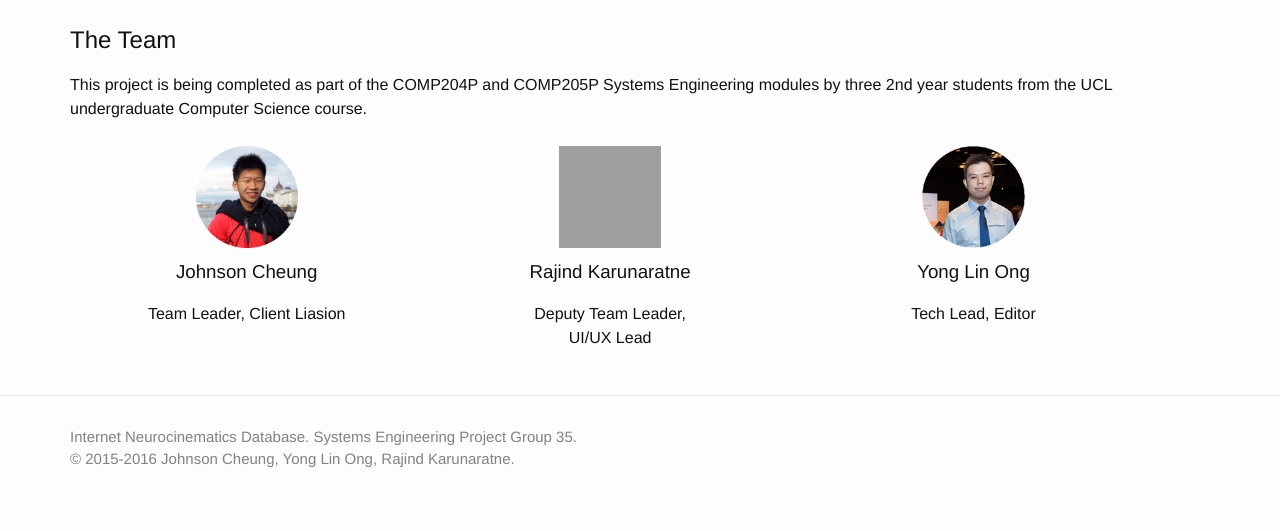
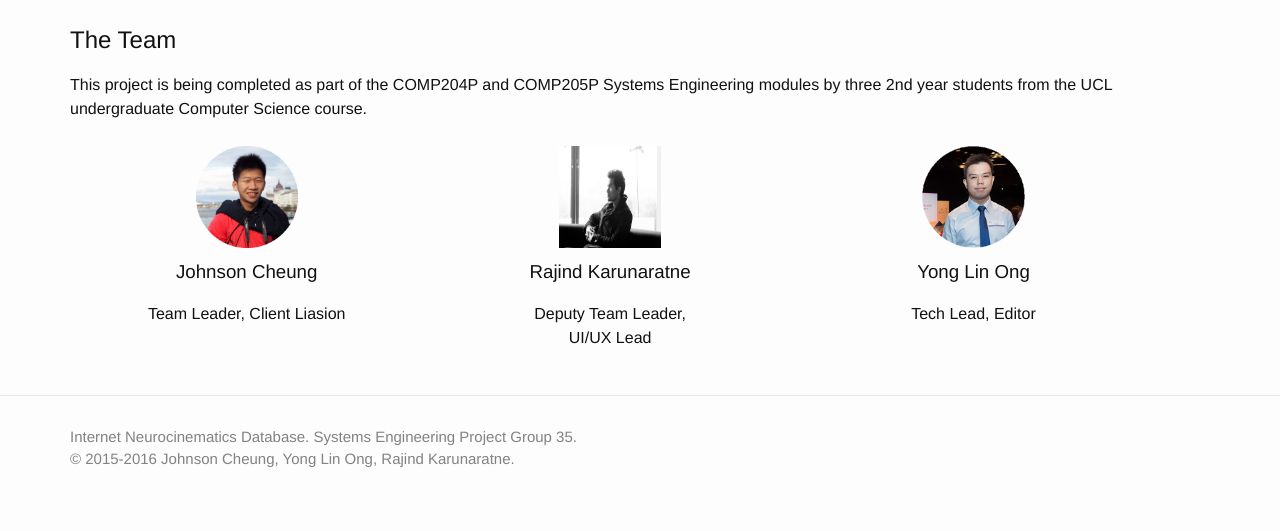
Before and after one commit to UCL-CS35/group35, a Jekyll site: the page built from index.html, in a window 1280 px wide. Shown: the part 851-1382 px from the top of the page. Built offline with Jekyll 4.4.1, drawn with Linux system fonts in a browser that asks for light colours.

Commit message:
Fix missing images

```diff
--- a/index.html
+++ b/index.html
@@ -43,7 +43,7 @@ layout: default
     <p>Team Leader, Client Liasion</p>
   </div>
   <div style="width:31%;padding:0 10px 0 0;float:left;margin-top:10px;">
-     <img src="{{ site.url }}/images/rajind.png" style="width:8vw;height:8vw;margin-bottom:10px;">
+     <img src="{{ site.url }}/images/rajind.jpg" style="width:8vw;height:8vw;margin-bottom:10px;">
     <h3>Rajind Karunaratne</h3>
     <p>Deputy Team Leader, <br> UI/UX Lead</p>
   </div>
```
Also changed, not shown: images/neurovault.png (added).
